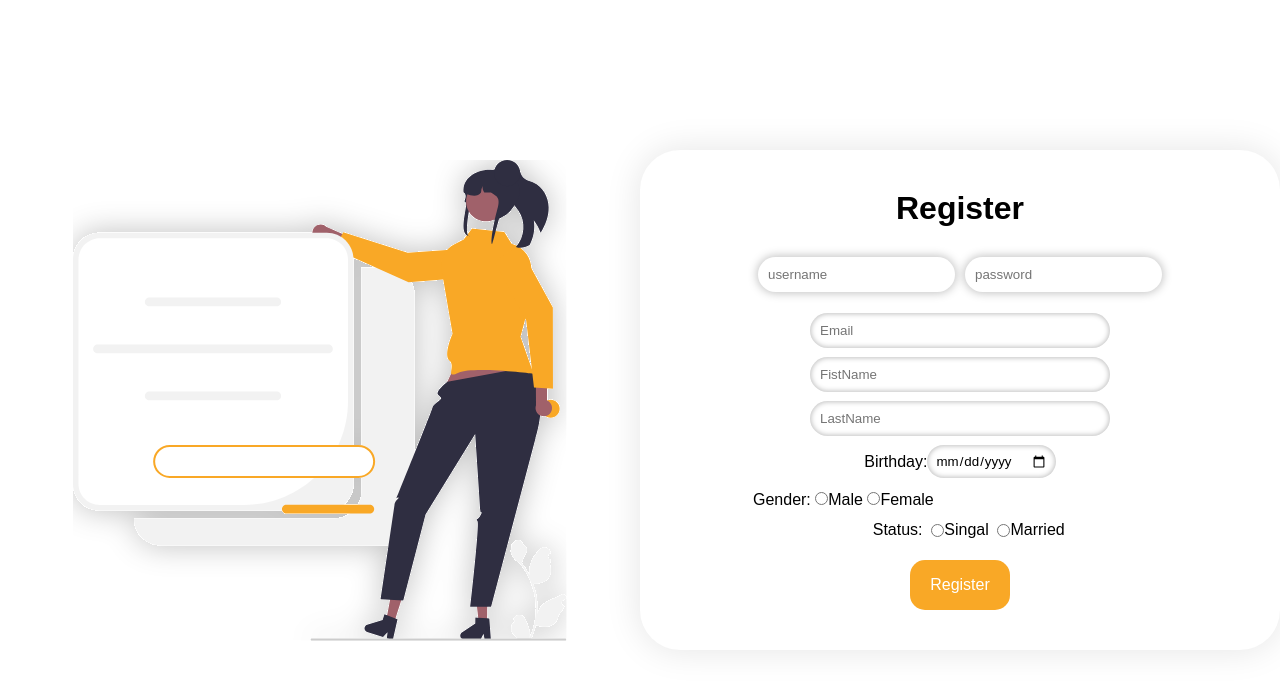
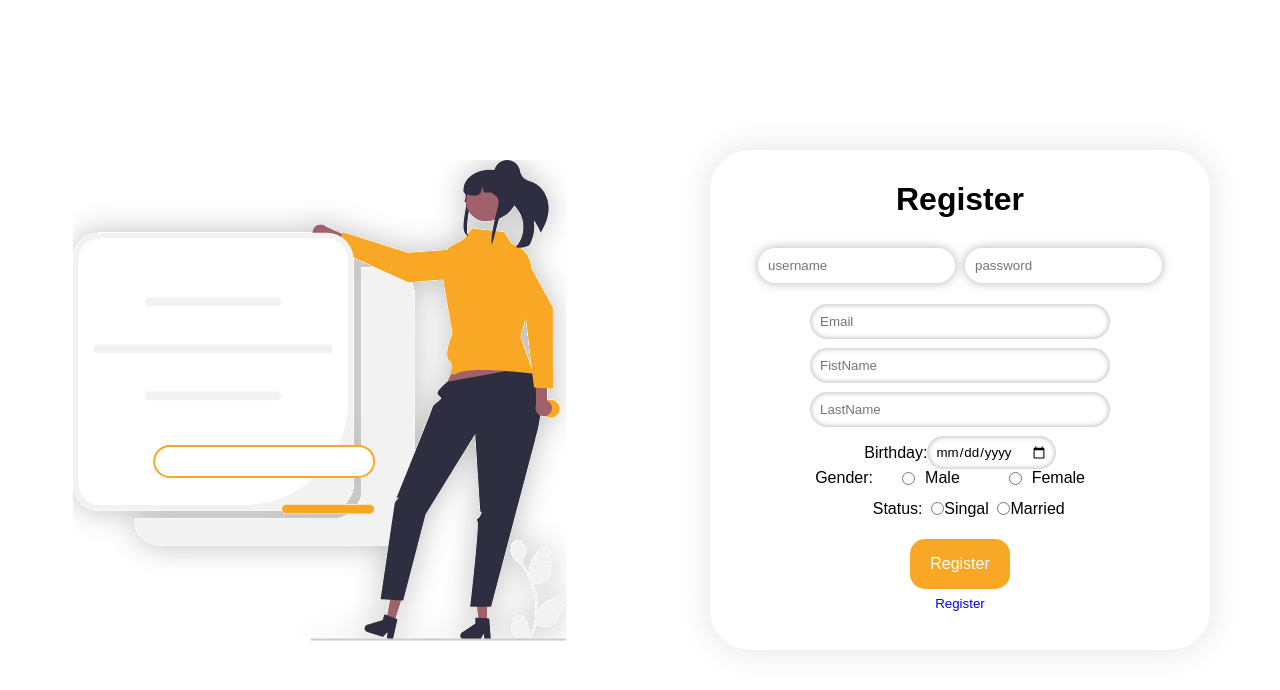
Before and after one commit to Thnnathat/BankWeb, a PHP site: page /register.html in a window 1280 px wide. Shown: the top 690 px of the page. Run offline with PHP 8.4, Linux system fonts and the light colour scheme; some web fonts are replaced.

Commit message:
edit radio

```diff
--- a/register.html
+++ b/register.html
@@ -14,6 +14,7 @@
         <div class="image">
             <img src="images/undraw_my_password_re_ydq7_1.svg" alt="ไม่โหลด">
         </div>
+        <div class="register-container">
             <div class="infometion-conner">
                 <div class="title">
                     <h1>
@@ -22,22 +23,28 @@
                 </div>
                 <form action="" method="post">
                     <div class="UaP">
-                    <input class="RU" type="text"  placeholder="username">
-                    <input class="RP" type="text"  placeholder="password">
+                        <input class="RU" type="text" placeholder="username">
+                        <input class="RP" type="text" placeholder="password">
                     </div>
                     <div class="personaldata">
                         <input class="RE" type="text" placeholder="Email">
-                    <input class="fname"  type="text" placeholder="FistName">
-                    <input class="lname"  type="text" placeholder="LastName">
+                        <input class="fname" type="text" placeholder="FistName">
+                        <input class="lname" type="text" placeholder="LastName">
                     </div>
                     <div class="bday">
-                     Birthday:<input class="BD" type="date" >
+                        Birthday:<input class="BD" type="date">
                     </div>
                     <div class="Gender">
+                        <p>Gender:</p>
                         <div class="GenderText">
-                        Gender:
-                        <input class="GM" type="radio" value="male">Male
-                        <input class="GFM" type="radio" value="female">Female
+                            <div>
+                                <input class="GM" type="radio" value="male">
+                                <p>Male</p>
+                            </div>
+                            <div>
+                                <input class="GFM" type="radio" value="female">
+                                <p>Female</p>
+                            </div>
                         </div>
                     </div>
                     <div class="Status">
@@ -47,7 +54,14 @@
                     </div>
                     <input class="Bottle" type="submit" value="Register">
                 </form>
+                <a class="login" href="./login.html">
+                    <button class="login-btn">
+                        Register
+                    </button>
+                </a>
+            </div>
         </div>
     </div>
 </body>
+
 </html>
--- a/styles/index_style.css
+++ b/styles/index_style.css
@@ -96,6 +96,7 @@ form {
     background-color: var(--item-color);
     color: white;
 }
+
 .register-btn {
     list-style: none;
     border: 2px solid var(--item-color);
--- a/styles/register_style.css
+++ b/styles/register_style.css
@@ -20,6 +20,13 @@ body {
     height: 100%;
 }
 
+.register-container {
+    display: flex;
+    justify-content: center;
+    align-items: center;
+    width: 50%;
+}
+
 .image {
     width: 50%;
     height: 100%;
@@ -31,6 +38,7 @@ body {
 .title{
     margin-bottom: 30px;
 }
+
 .infomation-container {
     display: flex;
     flex-direction: column;
@@ -53,7 +61,7 @@ form {
     background: #FFFFFF;
     box-shadow: 0px 0px 35px 1px rgba(0, 0, 0, 0.1);
     border-radius: 40px;
-    width: 50%;
+    width: 500px;
     height: 500px;
 }
 
@@ -131,18 +139,40 @@ form {
     display: flex;
     flex-direction: row;
     align-items: center;
-    width: 100%;
-    margin-top: 3%;
+    justify-content: center;
+    width: 80%;
+    /* margin-top: 3%; */
 }
 
-.Gender input {
-    padding: 5px;
+.GenderText{
+    width: 70%;
+    display: flex;
+    justify-content: center;
+    align-items: center;
 }
 
-.Gender text{
+.GenderText div {
+    display: flex;
+    justify-content: center;
+    align-items: center;
+    width: 100%;
+}
+
+.GenderText div input > * {
+    display: flex;
+    justify-content: right;
+    align-items: center;
+    width: 100%;
+}
+
+.GenderText div input {
+    margin-right: 10px;
+}
+
+/* .GenderText input{
     width: 100%;
     align-items: center;
-}
+} */
 
 .Status {
     display: flex;
@@ -166,3 +196,28 @@ form {
     margin-top: 5%;
 
 }
+
+.login-btn {
+    list-style: none;
+    border: 2px solid var(--item-color);
+    border-radius: 50px;
+    background-color: white;
+    color: var(--item-color);
+    width: 100%;
+    height: 30px;
+}
+
+a {
+    text-decoration: none;
+}
+
+button:hover {
+    cursor: pointer;
+    background-color: #ff781e;
+    color: white;
+    transition: 0.3s;
+}
+
+.login {
+    width: 50%;
+}
```
Lines whose indentation alone changed are shown as unchanged.
